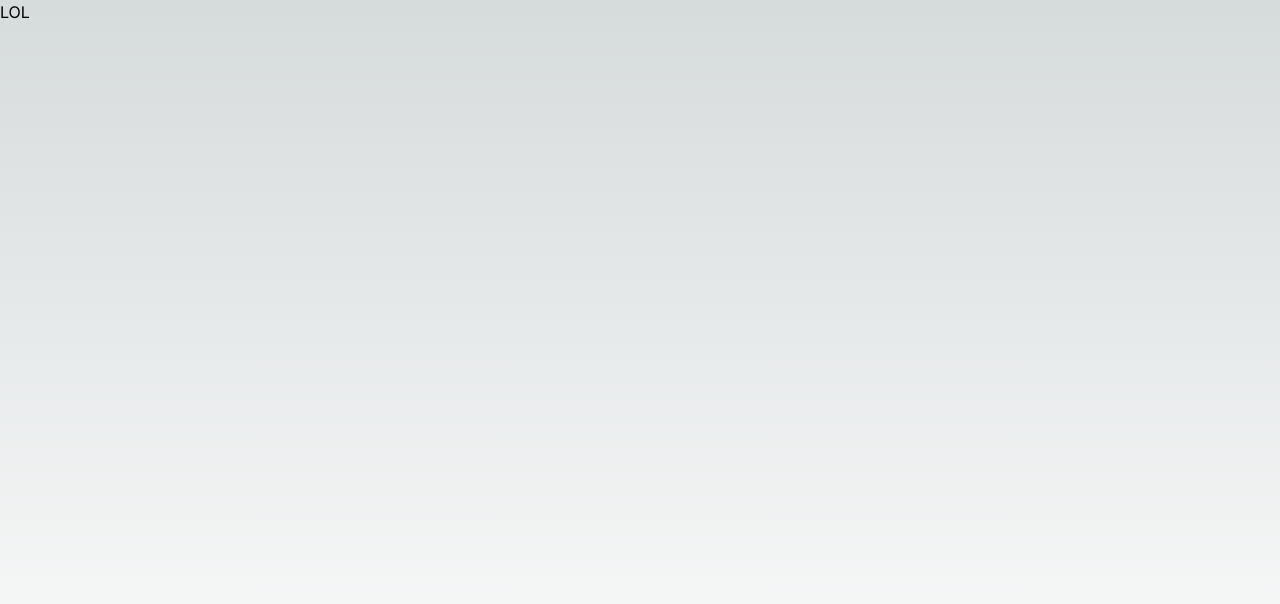
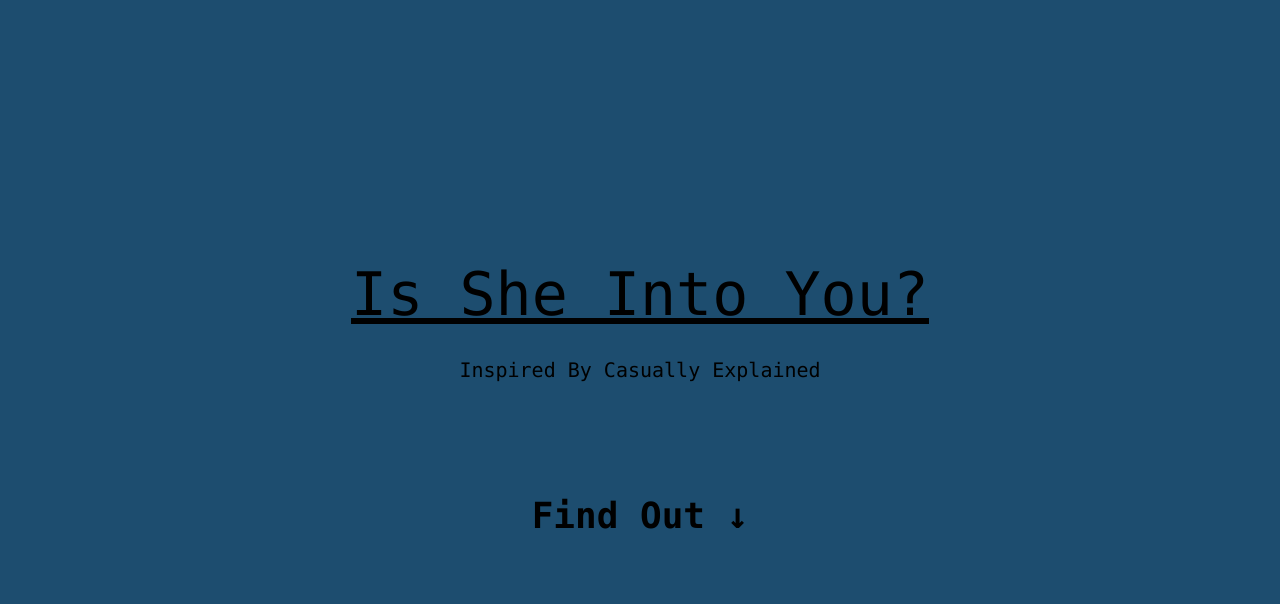
Before and after one commit to GlassesNoGlasses/just-for-fun, a Next.js app: page /issheintoyou in a window 1280 px wide. Shown: the top 604 px of the page. Built offline with nearby package versions, Linux system fonts and the light colour scheme.

Commit message:
added main page

```diff
--- a/app/issheintoyou/page.tsx
+++ b/app/issheintoyou/page.tsx
@@ -1,9 +1,26 @@
 'use client'
 
+import { useState } from "react";
+
 export default function Home() {
+
+    const [findOut, setFindOut] = useState<boolean>(false);
+
     return (
         <main className="h-screen w-screen">
-            LOL
+            <div className="flex flex-col h-full w-full bg-main overflow-auto">
+                <div className="flex flex-col gap-8 h-full w-full justify-center align-middle">
+                    <h1 className="text-center text-6xl font-mono underline">Is She Into You?</h1>
+                    <a href="https://www.youtube.com/@CasuallyExplained" target="_blank">
+                        <p className="text-center text-xl font-mono hover:underline">Inspired By Casually Explained</p>
+                    </a>
+                    <h2 className="text-center text-4xl font-mono font-bold mt-20
+                    hover:cursor-pointer hover:underline"
+                    onClick={() => setFindOut(prev => !prev)}>
+                        Find Out &#8595;
+                    </h2>
+                </div>
+            </div>
         </main>
     )
 }
--- a/tailwind.config.ts
+++ b/tailwind.config.ts
@@ -8,6 +8,10 @@ const config: Config = {
   ],
   theme: {
     extend: {
+      colors: {
+        "main": "#1d4d6f",
+      },
+
       backgroundImage: {
         "gradient-radial": "radial-gradient(var(--tw-gradient-stops))",
         "gradient-conic":
```
